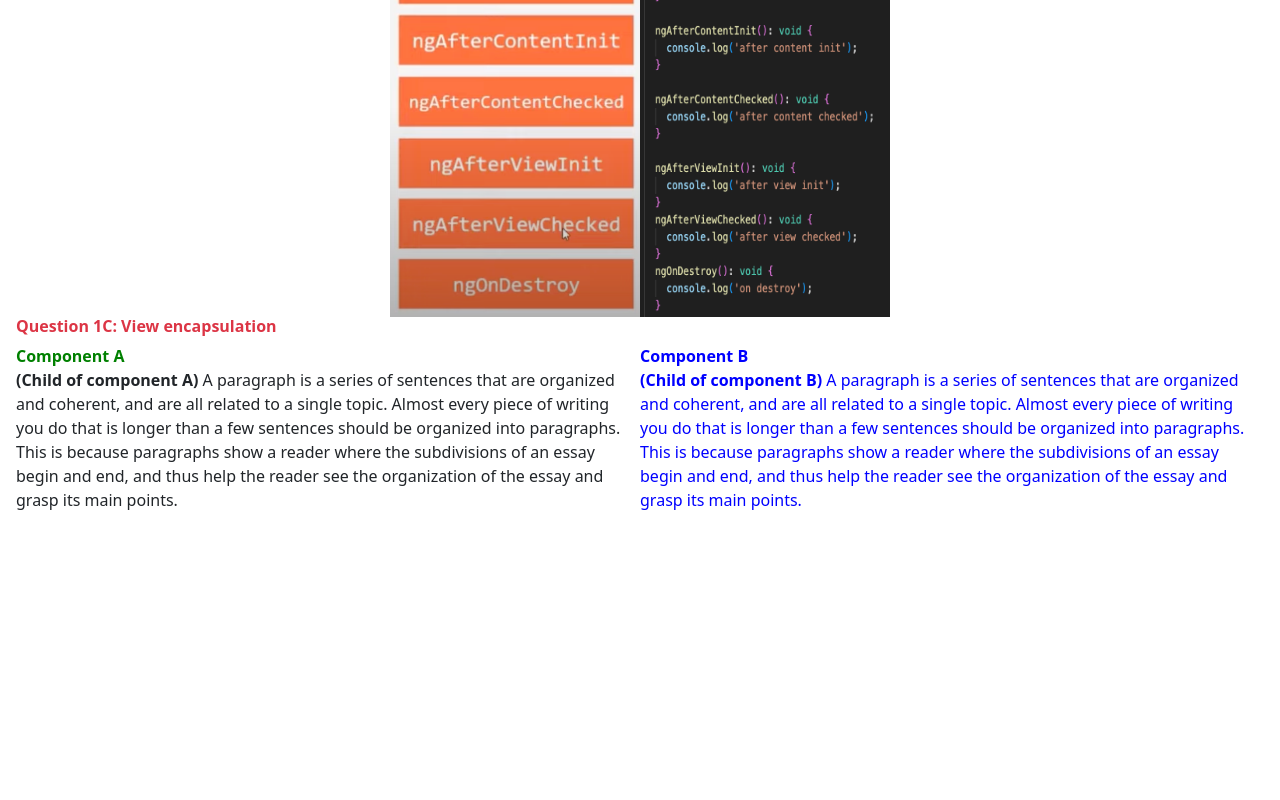
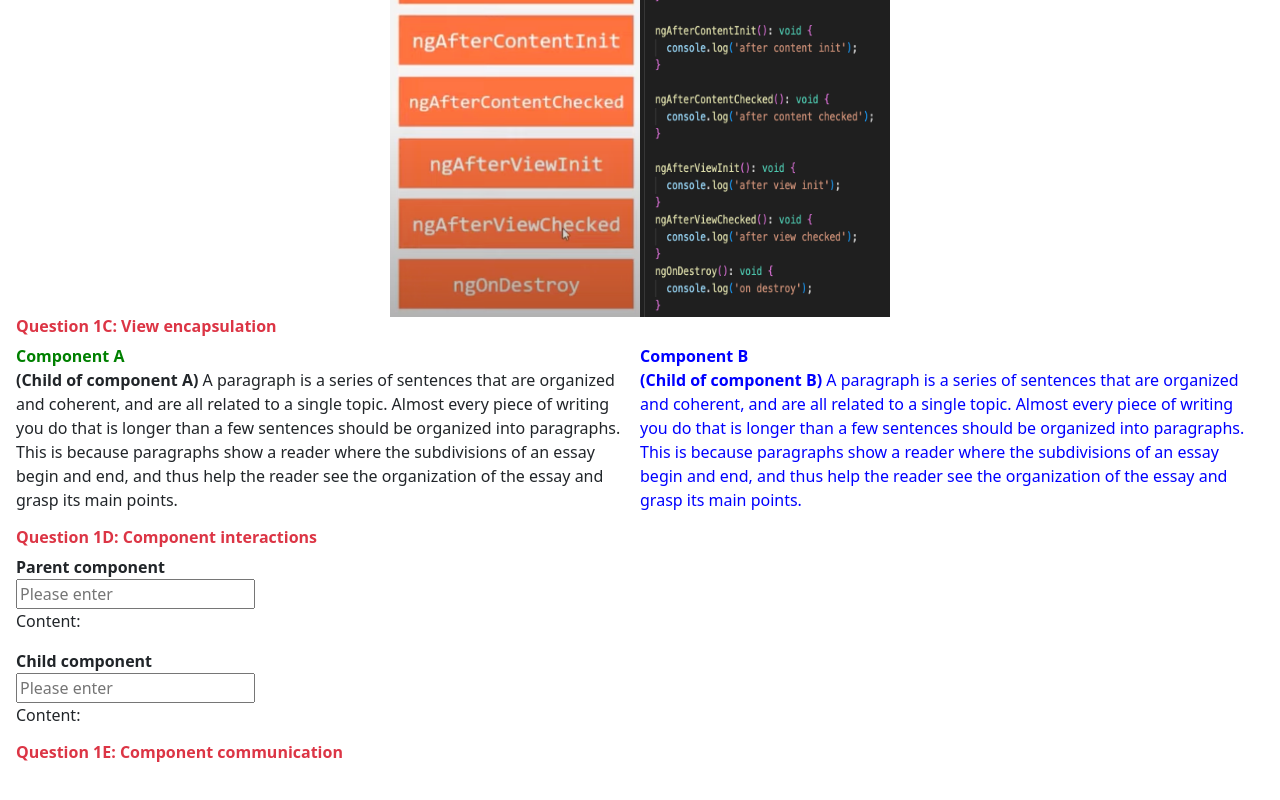
Before and after one commit to ngductuan/entry-test-2-QKIT, an Angular app: page / in a window 1280 px wide. Shown: the part 471-1271 px from the top of the page. Before the commit the page ends 1047 px from the top, so only its background shows below. Built offline with nearby package versions, Linux system fonts and the light colour scheme.

Commit message:
finish-1D

```diff
--- a/src/app/app.component.html
+++ b/src/app/app.component.html
@@ -14,4 +14,9 @@
     <app-com-1-c-1></app-com-1-c-1>
     <app-com-1-c-2></app-com-1-c-2>
   </div>
+
+  <h6 class="fw-bold text-danger">Question 1D: Component interactions</h6>
+  <app-com-1-d-1></app-com-1-d-1>
+
+  <h6 class="fw-bold text-danger">Question 1E: Component communication</h6>
 </div>
--- a/src/app/ex1D/child/com-1-d-1-child/com-1-d-1-child.component.html
+++ b/src/app/ex1D/child/com-1-d-1-child/com-1-d-1-child.component.html
@@ -1 +1,5 @@
-<p>com-1-d-1-child works!</p>
+<p class="fw-bold mb-0 mt-3">Child component</p>
+<div class="cover">
+  <input type="text" placeholder="Please enter" (input)="sendDataToParent($event)">
+  <p>Content: {{dataParent}}</p>
+</div>
--- a/src/app/ex1D/child/com-1-d-1-child/com-1-d-1-child.component.ts
+++ b/src/app/ex1D/child/com-1-d-1-child/com-1-d-1-child.component.ts
@@ -1,4 +1,4 @@
-import { Component } from '@angular/core';
+import { Component, EventEmitter, Input, Output } from '@angular/core';
 
 @Component({
   selector: 'app-com-1-d-1-child',
@@ -6,5 +6,11 @@ import { Component } from '@angular/core';
   styleUrl: './com-1-d-1-child.component.scss'
 })
 export class Com1D1ChildComponent {
+  @Input() dataParent: string = "";
+  @Output() dataChange = new EventEmitter<string>()
 
+  sendDataToParent(event: Event){
+    const value = (event.target as HTMLInputElement).value;
+    this.dataChange.emit(value)
+  }
 }
--- a/src/app/ex1D/com-1-d-1/com-1-d-1.component.html
+++ b/src/app/ex1D/com-1-d-1/com-1-d-1.component.html
@@ -1 +1,6 @@
-<p>com-1-d-1 works!</p>
+<header class="fw-bold">Parent component</header>
+<div class="cover">
+  <input type="text" #inputText [value]="dataParent" (input)="dataParent = processEvent($event)" placeholder="Please enter">
+  <p>Content: {{dataChild}}</p>
+</div>
+<app-com-1-d-1-child [dataParent]="dataParent" (dataChange)="handleChildData($event)"></app-com-1-d-1-child>
--- a/src/app/ex1D/com-1-d-1/com-1-d-1.component.ts
+++ b/src/app/ex1D/com-1-d-1/com-1-d-1.component.ts
@@ -1,10 +1,24 @@
-import { Component } from '@angular/core';
+import { Component, OnChanges } from '@angular/core';
 
 @Component({
   selector: 'app-com-1-d-1',
   templateUrl: './com-1-d-1.component.html',
-  styleUrl: './com-1-d-1.component.scss'
+  styleUrl: './com-1-d-1.component.scss',
 })
 export class Com1D1Component {
+  dataParent: string = '';
+  dataChild: string = '';
 
+  processEvent(event: Event): string {
+    if (event instanceof InputEvent) {
+      const value = (event.target as HTMLInputElement).value;
+      this.dataParent = value;
+      return value;
+    }
+    return '';
+  }
+
+  handleChildData(data: string) {
+    this.dataChild = data
+  }
 }
```
Also changed, not shown: src/app/ex1B/com-1-b-a/com-1-b-a.component.ts (+8 -8 lines).
